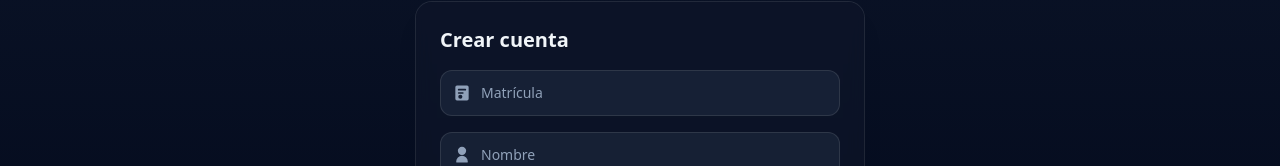
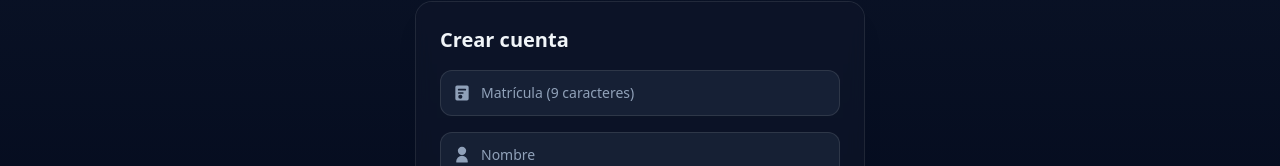
Before and after one commit to Gugoraaa/BiciTec, a Next.js app: page /register in a window 1280 px wide. Shown: the part 266-432 px from the top of the page. Built offline with nearby package versions, Linux system fonts and the light colour scheme.

Commit message:
fix: matricula need to by 9 chars

```diff
--- a/src/app/register/page.tsx
+++ b/src/app/register/page.tsx
@@ -12,11 +12,27 @@ export default function RegisterPage() {
   const [password, setPassword] = useState('');
   const [error, setError] = useState('');
   const [loading, setLoading] = useState(false);
+  const [matriculaError, setMatriculaError] = useState('');
   const router = useRouter();
+
+  const validateMatricula = (mat: string) => {
+    if (mat.length !== 9) {
+      setMatriculaError('La matrícula debe tener exactamente 9 caracteres');
+      return false;
+    }
+    setMatriculaError('');
+    return true;
+  };
 
   const handleSubmit = async (e: React.FormEvent) => {
     e.preventDefault();
     setError('');
+    setMatriculaError('');
+
+    if (!validateMatricula(matricula)) {
+      return;
+    }
+
     setLoading(true);
 
     try {
@@ -79,12 +95,23 @@ export default function RegisterPage() {
                   id="matricula"
                   name="matricula"
                   type="text"
-                  placeholder="Matrícula"
+                  placeholder="Matrícula (9 caracteres)"
                   value={matricula}
-                  onChange={(e) => setMatricula(e.target.value)}
-                  className="block w-full rounded-xl border border-white/10 bg-slate-800/70 py-3 pl-10 pr-3 text-sm placeholder-slate-400 outline-none ring-0 focus:border-sky-500/60 focus:bg-slate-800"
+                  onChange={(e) => {
+                    setMatricula(e.target.value);
+                    if (e.target.value.length === 9) {
+                      setMatriculaError('');
+                    }
+                  }}
+                  maxLength={9}
+                  className={`block w-full rounded-xl border ${
+                    matriculaError ? 'border-red-500' : 'border-white/10'
+                  } bg-slate-800/70 py-3 pl-10 pr-3 text-sm placeholder-slate-400 outline-none ring-0 focus:border-sky-500/60 focus:bg-slate-800`}
                   required
                 />
+                {matriculaError && (
+                  <p className="mt-1 text-xs text-red-400">{matriculaError}</p>
+                )}
               </div>
             </label>
 
```
